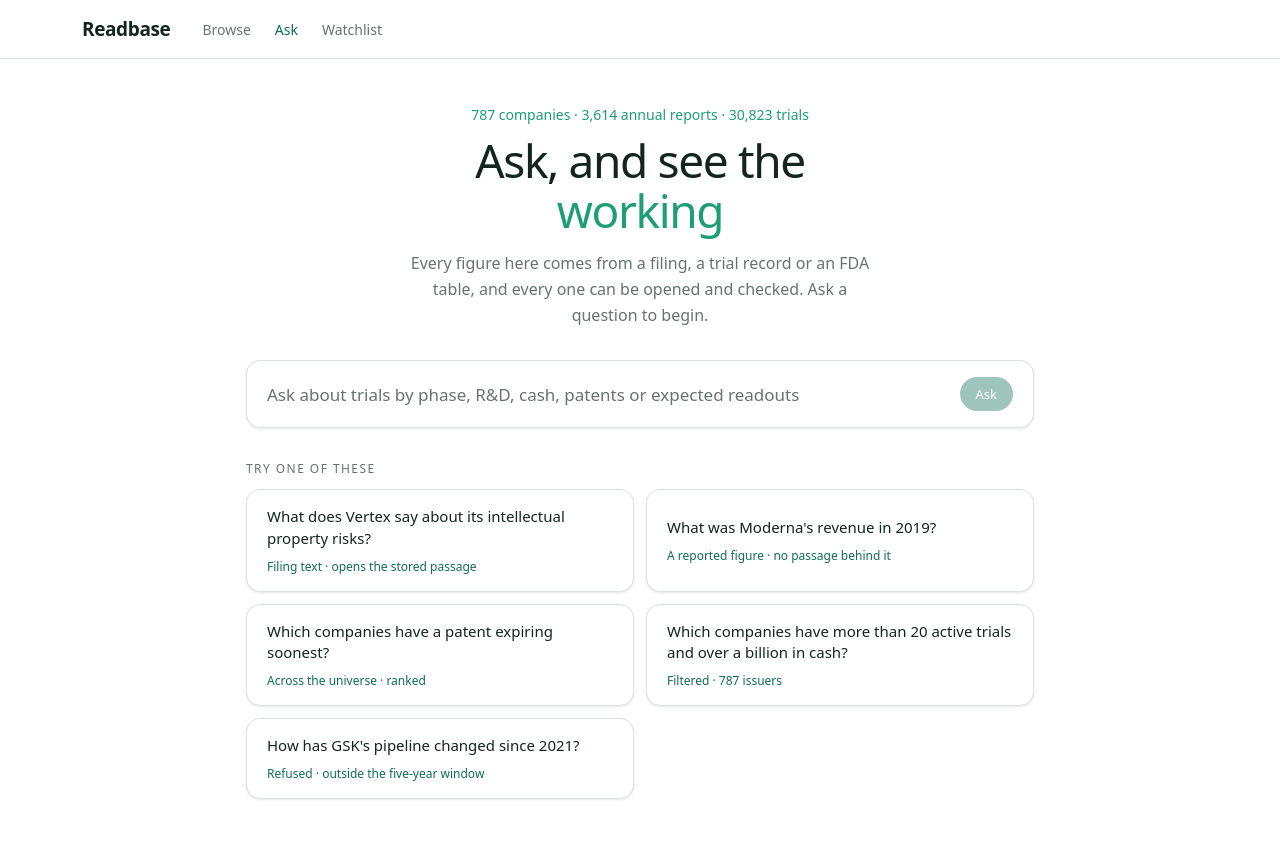
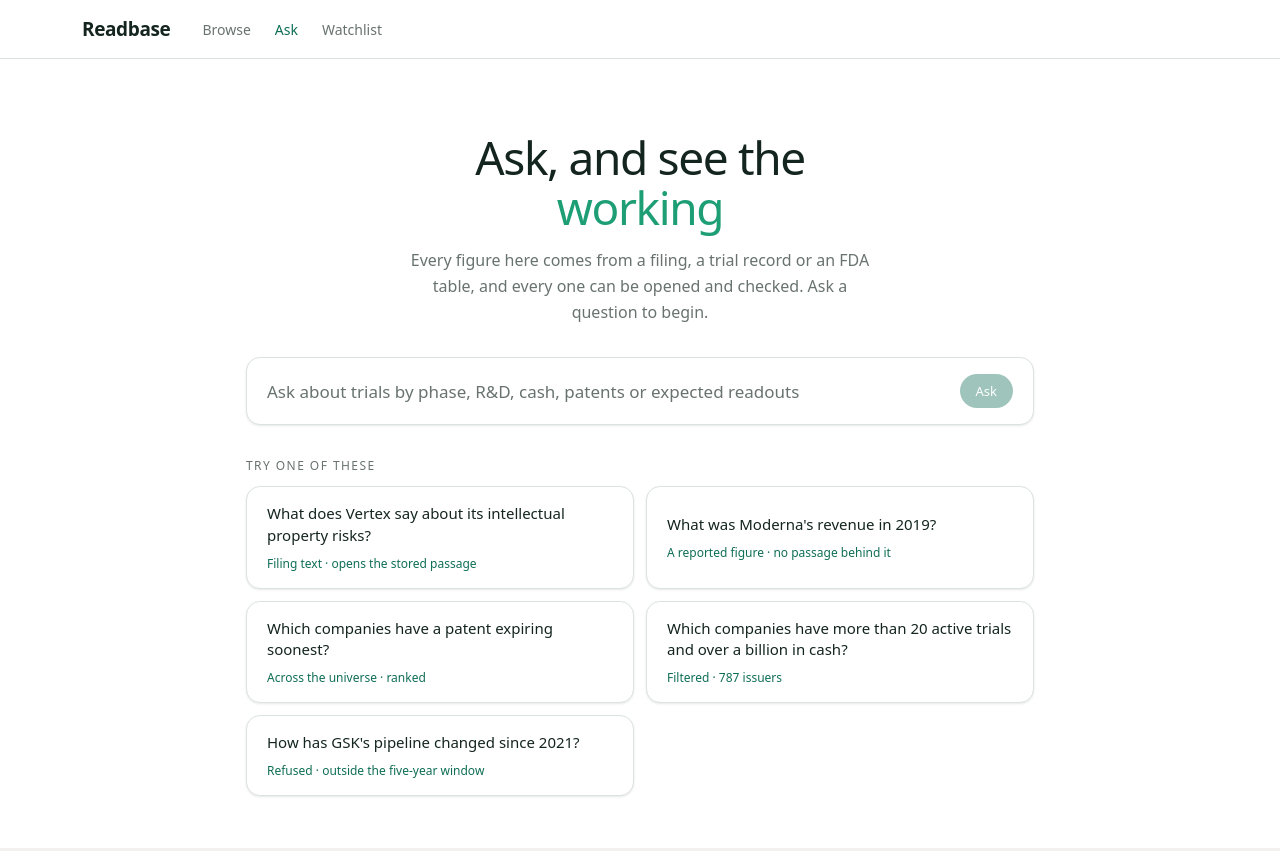
Before and after one commit to Jessego5/biotech_investment_platform2.0, a Next.js app: page /ask in a window 1280 px wide. Built offline with nearby package versions, Linux system fonts and the light colour scheme.

Commit message:
drop the corpus line from ask, leaving the headline where it was

```diff
--- a/components/readbase/live-ask.tsx
+++ b/components/readbase/live-ask.tsx
@@ -135,10 +135,10 @@ export function LiveAsk({ corpusNote }: { corpusNote: string }) {
       <div className="flex flex-col items-center pb-[52px] pt-[46px]">
         <div className="w-[788px] max-w-full">
           {!asked && (
-            <div className="mb-8 text-center">
-              <div className="mb-3 text-[14px]" style={{ color: "var(--n-accent)" }}>
-                787 companies · 3,614 annual reports · 30,823 trials
-              </div>
+            // the corpus size lives on Browse, where it says what the search
+            // box is searching over. The 28.5px it occupied is kept as padding
+            // so the headline stays where it was.
+            <div className="mb-8 pt-[28px] text-center">
               <h1 className="mx-auto mb-4 max-w-[16ch] text-[46px] font-medium leading-[1.08] tracking-[-0.03em]">
                 Ask, and see the{" "}
                 <span style={{ color: "var(--n-accent)" }}>working</span>
```
